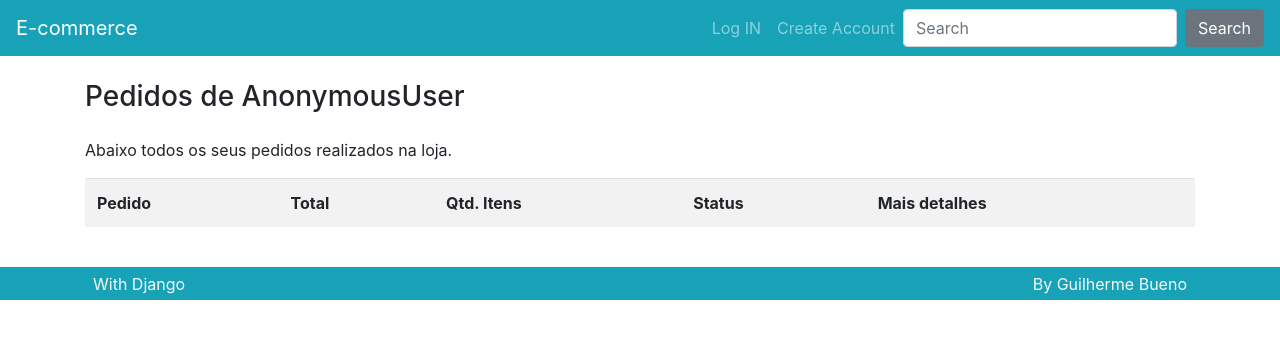
After one commit to GuiBueno1997/Ecommerce_Project, a Django app: template pedido/templates/pedido/lista.html in a window 1280 px wide. The commit adds this page. Shown: the top 339 px of the page. Run offline with Django 5.2, Linux system fonts and the light colour scheme; the template is opened without the code that fills it, so the values that code supplies are empty; some libraries are stand-ins or nearby versions.

Commit message:
Update 2026-11-18

```diff
--- /dev/null
+++ b/pedido/templates/pedido/lista.html
@@ -0,0 +1,42 @@
+{% extends "base.html" %}
+
+{% load omfilters %}
+
+{% block conteudo %}
+
+<div class="row">
+    <div class="col">
+        <h3 class="mb-4">Pedidos de {{user}}</h3>
+        <p>Abaixo todos os seus pedidos realizados na loja.</p>
+
+        <div class="table-responsive">
+            <table class="table table-striped">
+                <tr>
+                    <th scope="col">Pedido</th>
+                    <th scope="col">Total</th>
+                    <th scope="col">Qtd. Itens</th>
+                    <th scope="col">Status</th>
+                    <th scope="col">Mais detalhes</th>
+                </tr>
+
+                {% for pedido in pedidos %}
+                <tr>
+                    <th scope="row">{{pedido}}</td>
+                    <td>{{pedido.total}}</td>
+                    <td>{{pedido.qtd_total}}</td>
+                    <td>{{pedido.get_status_display}}</td>
+                    <td>
+                        <a href="{% url "pedido:detalhe" pedido.id %}">
+                            Ver <i class="fas fa-search-plus ml-2"></i>
+                        </a>
+                    </td>
+                </tr>
+                {% endfor %}
+            </table>
+        </div>
+    </div>
+</div>
+
+{% include "partials/_pagination.html" %}
+
+{% endblock conteudo %}
--- a/pedido/urls.py
+++ b/pedido/urls.py
@@ -7,5 +7,5 @@ urlpatterns = [
     path('pagar/<int:pk>/', views.Pagar.as_view(), name='pagar'),
     path('salvarpedido/', views.SalvarPedido.as_view(), name='salvarpedido'),
     path('lista/', views.Lista.as_view(), name='lista'),
-    path('detalhe/', views.Detalhe.as_view(), name='detalhe'),
+    path('detalhe/<int:pk>/', views.Detalhe.as_view(), name='detalhe'),
 ]
--- a/produto/views.py
+++ b/produto/views.py
@@ -12,7 +12,8 @@ class ListaProdutos(ListView):
     model = models.Produto
     template_name = 'produto/lista.html'
     context_object_name = 'produtos'
-    paginate_by = 2
+    paginate_by = 10
+    ordering=['-id']
 class DetalheProduto(DetailView):
         model = models.Produto
         template_name = 'produto/detalhe.html'
--- a/templates/partials/_nav.html
+++ b/templates/partials/_nav.html
@@ -17,7 +17,8 @@
                         Account
                     </a>
                     <div class="dropdown-menu" aria-labelledby="navbarDropdown">
-                        <a class="dropdown-item" href="{% url 'perfil:criar' %}">Update</a>
+                        <a class="dropdown-item" href="{% url 'pedido:lista' %}">Orders</a>
+                        <a class="dropdown-item" href="{% url 'perfil:criar' %}">Update Data</a>
                         <a class="dropdown-item" href="{% url 'perfil:logout' %}">Logout</a>
                     </div>
                 </li>
--- a/templates/partials/_pagination.html
+++ b/templates/partials/_pagination.html
@@ -1,17 +1,22 @@
+
 {% if is_paginated %}
+
+<div class="col mt-3 mb-3">
+    <div class="row">
         <div class="pagination">
             <ul class="pagination">
+
                 {% if page_obj.has_previous %}
                     <li class="page-item">
                         <a class="page-link" href="?page=1">&laquo;</a>
                     </li>
+
                     <li class="page-item">
                         <a class="page-link" href="?page={{ page_obj.previous_page_number }}">&lsaquo;</a>
                     </li>
                 {% endif %}
 
                 {% for num in page_obj.paginator.page_range %}
-
                     {% if page_obj.number == num %}
                         <li class="page-item active">
                             <a class="page-link" href="?page={{ num }}">{{ num }}</a>
@@ -21,17 +26,21 @@
                             <a class="page-link" href="?page={{ num }}">{{ num }}</a>
                         </li>
                     {% endif %}
-
                 {% endfor %}
 
                 {% if page_obj.has_next %}
                     <li class="page-item">
                         <a class="page-link" href="?page={{ page_obj.next_page_number }}">&rsaquo;</a>
                     </li>
+
                     <li class="page-item">
                         <a class="page-link" href="?page={{ page_obj.paginator.num_pages }}">&raquo;</a>
                     </li>
                 {% endif %}
+
             </ul>
         </div>
+    </div>
+</div>
+
 {% endif %}
```
Also changed, not shown: pedido/templates/pedido/detalhe.html (+11 -0 lines), pedido/templates/pedido/pagar.html (+3 -64 lines), pedido/views.py (+27 -9 lines), templates/partials/_pedido.html (added, +55 -0 lines). Lines whose indentation alone changed are shown as unchanged.
